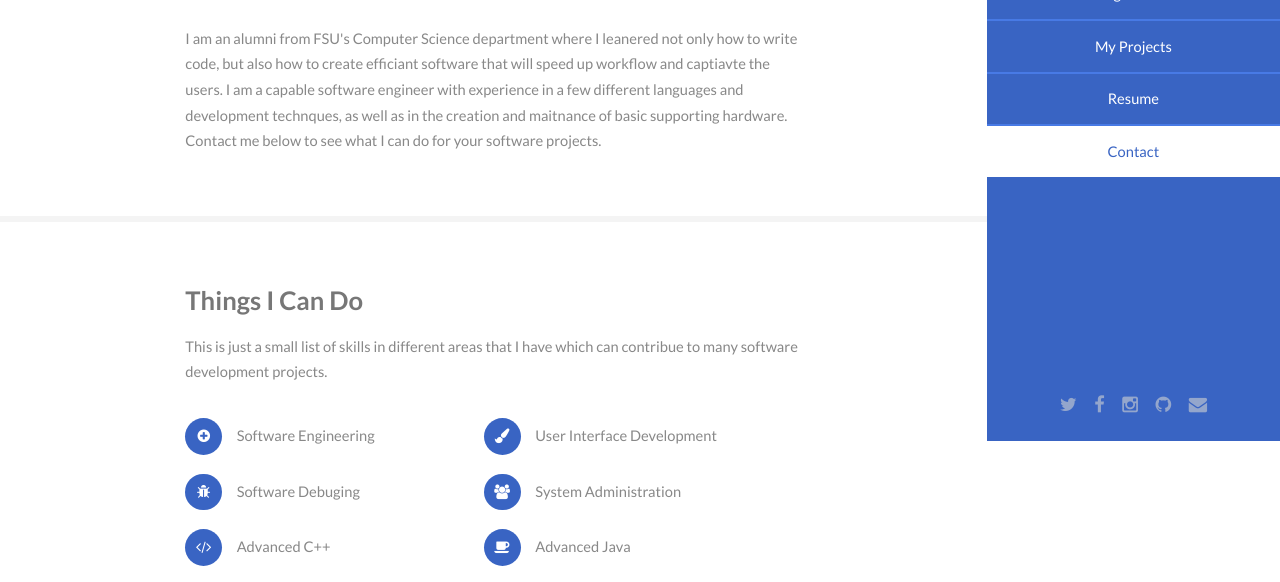
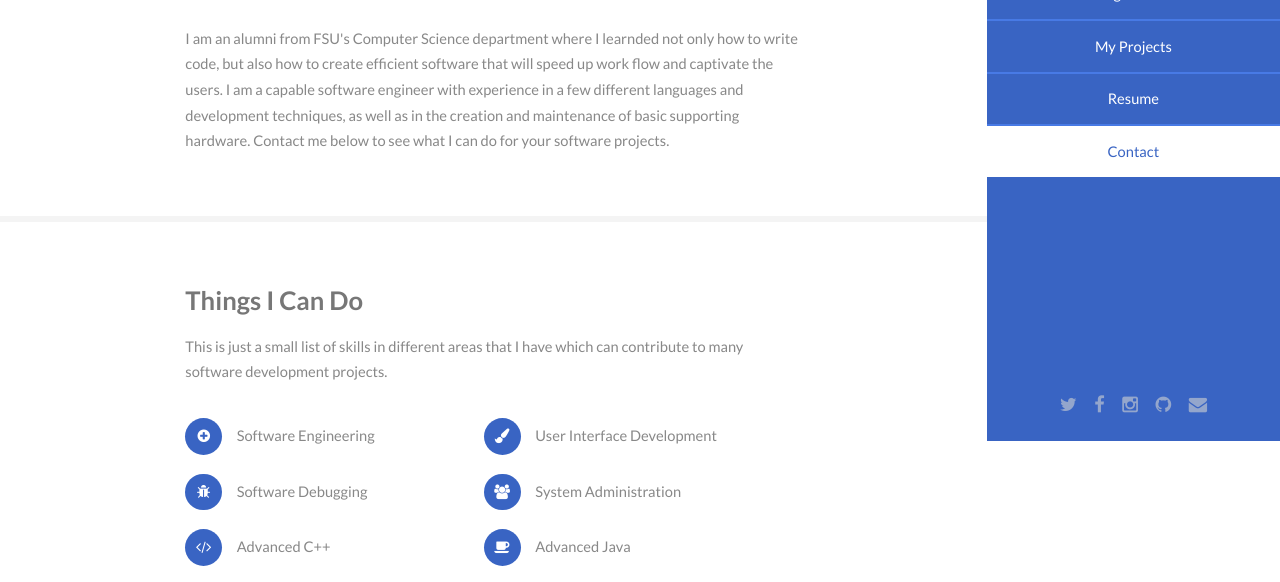
Before and after one commit to ddeleon4/ddeleon4.github.io, a plain HTML site: page index.html in a window 1280 px wide. Shown: the part 359-941 px from the top of the page. Drawn offline with Linux system fonts and the light colour scheme.

Commit message:
fixed typos

```diff
--- a/index.html
+++ b/index.html
@@ -64,10 +64,10 @@
 									<h2>Daniel</h2>
 									<!--p>Welcome to my website</a>.</p-->
 								</header>
-								<p>I am an alumni from FSU's Computer Science department where I leanered not only how to write code, but also how
-									to create efficiant software that will speed up workflow and captiavte the users. I am a capable software
-									engineer with experience in a few different languages and development technques, as well as in the creation
-									and maitnance of basic supporting hardware. Contact me below to see what I can do for your software projects.</p>
+								<p>I am an alumni from FSU's Computer Science department where I learnded not only how to write code, but also how
+									to create efficient software that will speed up work flow and captivate the users. I am a capable software
+									engineer with experience in a few different languages and development techniques, as well as in the creation
+									and maintenance of basic supporting hardware. Contact me below to see what I can do for your software projects.</p>
 							</div>
 						</section>
 
@@ -75,11 +75,11 @@
 						<section id="two">
 							<div class="container">
 								<h3>Things I Can Do</h3>
-								<p>This is just a small list of skills in different areas that I have which can contribue to many software development projects.</p>
+								<p>This is just a small list of skills in different areas that I have which can contribute to many software development projects.</p>
 								<ul class="feature-icons">
 									<li class="fa-plus-circle">Software Engineering</li>
 									<li class="fa-paint-brush">User Interface Development</li>
-									<li class="fa-bug">Software Debuging</li>
+									<li class="fa-bug">Software Debugging</li>
 									<li class="fa-users">System Administration</li>
 									<li class="fa-code">Advanced C++</li>
 									<li class="fa-coffee">Advanced Java</li>
@@ -104,7 +104,7 @@
 										<div class="inner">
 											<h4>ScramD android Game</h4>
 											<p>This is an app that was built between myself and 3 others.
-												The objective of the game is to unscramble and image send by a freind.
+												The objective of the game is to unscramble and image sent by a friend.
 												Players compete for points by sending the each other challenging images.</p>
 										</div>
 									</article>
@@ -112,7 +112,7 @@
 										<a href="https://github.com/iosifvilcea/HipPong" class="image"><img src="images/hippong.jpg" alt="" /></a>
 										<div class="inner">
 											<h4>HipPong in java</h4>
-											<p>This is a desktop version of pong where it is possible to play with 4 players which can be set to human, computer, or a wall. This was a colaboration between myself and 1 other person.</p>
+											<p>This is a desktop version of Pong where it is possible to play with 4 players which can be set to human, computer, or a wall. This was a collaboration between myself and 1 other person.</p>
 										</div>
 									</article>
 									<article>
@@ -132,7 +132,8 @@
 						<section id="four">
 							<div class="container">
 								<h3>Resume</h3>
-								<a href="./Docs/Daniel_De_Leon_Resume.pdf" class="image"><img src="images/pic03.jpg" alt="My Resume" /></a>
+								<p>Coming soon!</P>
+								<!--a href="./Docs/Daniel_De_Leon_Resume.pdf" class="image"><img src="images/pic03.jpg" alt="My Resume" /></a-->
 							</div>
 						</section>
 
```
